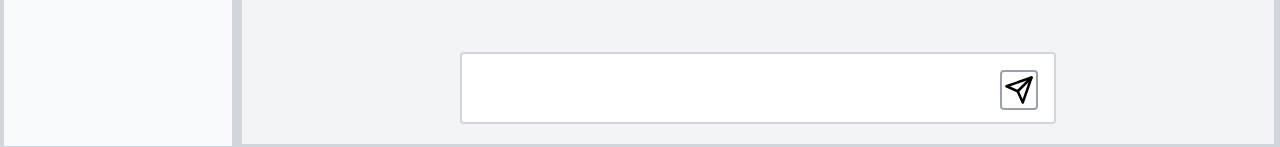
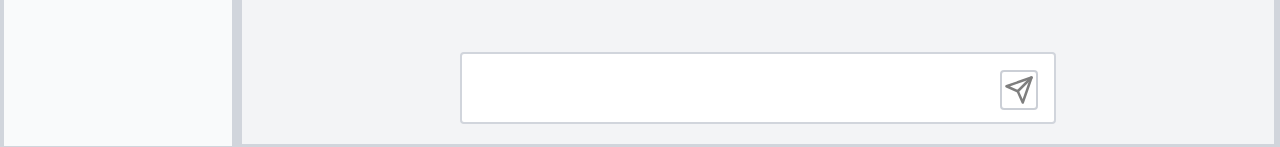
Before and after one commit to BMike903/LLM-front, a React (Vite) app: page / in a window 1280 px wide. Shown: the part 650-797 px from the top of the page. Built offline with nearby package versions, Linux system fonts and the light colour scheme.

Commit message:
opacity of disabled and small refactoring

```diff
--- a/src/App.tsx
+++ b/src/App.tsx
@@ -17,6 +17,8 @@ function App() {
         startDate: new Date(),
     });
 
+    const isInputEmpty = () => question.trim() === "";
+
     const inputContainer = useRef<HTMLDivElement | null>(null);
 
     useEffect(() => {
@@ -24,7 +26,7 @@ function App() {
     }, [chat.status, chat.messages]);
 
     const makeRequest = async () => {
-        if (chat.status === "fetching" || question.trim() === "") return;
+        if (chat.status === "fetching" || isInputEmpty()) return;
 
         setChat((chat) => ({
             ...chat,
@@ -168,9 +170,11 @@ function App() {
                         />
 
                         <button
-                            disabled={chat.status === "fetching"}
+                            disabled={
+                                chat.status === "fetching" || isInputEmpty()
+                            }
                             onClick={() => makeRequest()}
-                            className="flex h-10 w-10 items-center justify-center rounded-sm border-2 border-solid border-gray-400 dark:border-gray-600"
+                            className="flex h-10 w-10 items-center justify-center rounded-sm border-2 border-solid border-gray-400 disabled:opacity-50 dark:border-gray-600"
                         >
                             {renderSendButton()}
                         </button>
```
